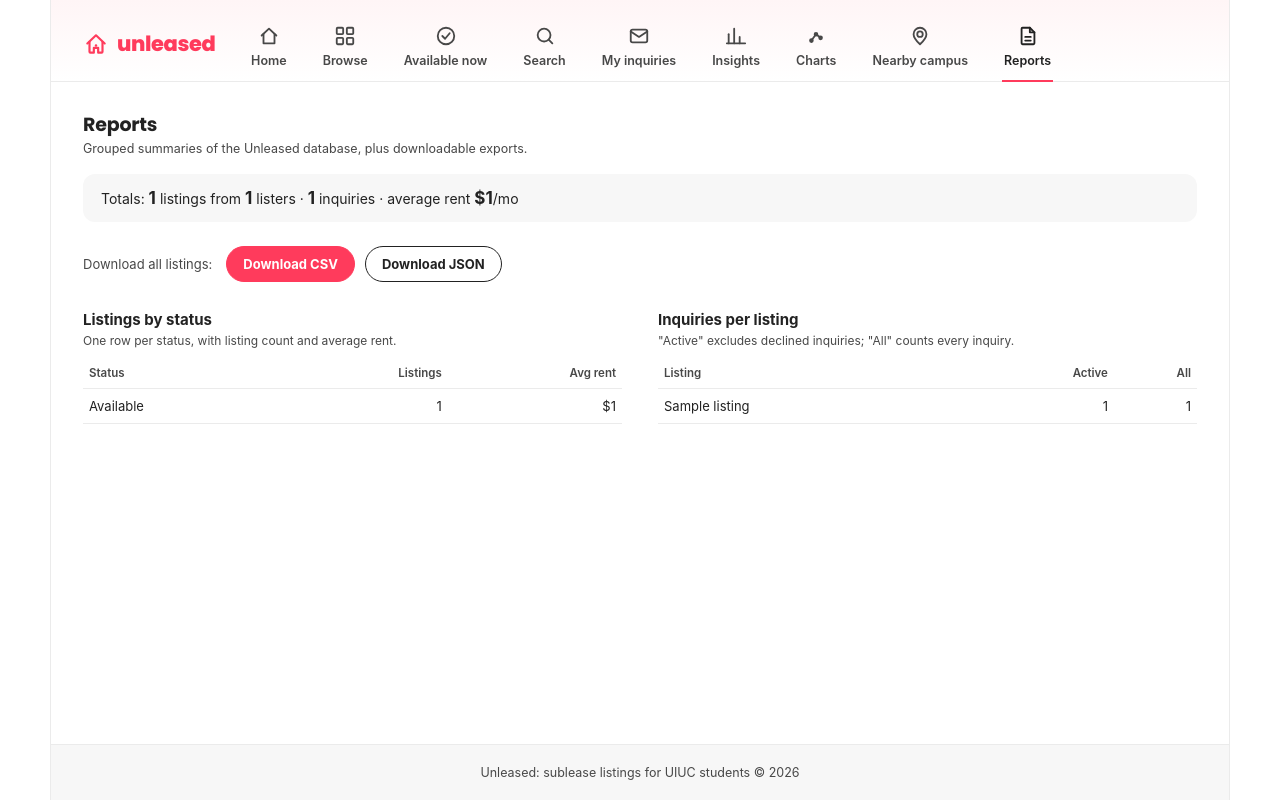
After one commit to SurutheJ/2_Unleased, a Django app: page /listings/reports/ in a window 1280 px wide. The commit adds this page. Run offline with Django 5.2, Linux system fonts and the light colour scheme; tables that the repository leaves empty hold one stand-in row (values such as "Sample post").

Commit message:
Add CSV/JSON listing exports and reports page
CSV and JSON download views with timestamped Content-Disposition
filenames, a reports page with totals, listings-by-status and
active-vs-all inquiries-per-listing summaries, and Download CSV/JSON
buttons plus a Reports navbar tab. Exports omit street_address and
other private fields.

```diff
--- /dev/null
+++ b/listings/templates/listings/reports.html
@@ -0,0 +1,87 @@
+{% extends "base.html" %}
+
+{% block title %}Reports{% endblock %}
+
+{% block extra_head %}
+<style>
+  .totals { background: var(--bg-card); border-radius: var(--radius-md); padding: 14px 18px; margin-bottom: 24px; font-size: 14px; }
+  .totals b { font-size: 17px; }
+  .export-bar { display: flex; flex-wrap: wrap; align-items: center; gap: 10px; margin-bottom: 28px; }
+  .export-bar .label { font-size: 13px; color: var(--ink-soft); margin-right: 4px; }
+  .btn { display: inline-block; padding: 9px 16px; border-radius: var(--radius-pill); font-size: 13px; font-weight: 700; border: 1px solid var(--ink); color: var(--ink); background: #fff; }
+  .btn:hover { background: var(--ink); color: #fff; }
+  .btn--primary { background: var(--accent); border-color: var(--accent); color: #fff; }
+  .btn--primary:hover { background: var(--accent-dark); border-color: var(--accent-dark); }
+  .panels { display: grid; grid-template-columns: repeat(auto-fit, minmax(320px, 1fr)); gap: 36px; }
+  .panel { min-width: 0; }
+  .panel h3 { font-size: 15px; margin: 0 0 4px; }
+  .panel .sub { font-size: 12px; color: var(--ink-soft); margin: 0 0 10px; }
+  table.summary { width: 100%; border-collapse: collapse; font-size: 13px; }
+  table.summary th { text-align: left; font-size: 11.5px; color: var(--ink-soft); font-weight: 600; padding: 8px 6px; border-bottom: 1px solid var(--line); }
+  table.summary td { padding: 9px 6px; border-bottom: 1px solid var(--line); }
+  table.summary td.num, table.summary th.num { text-align: right; }
+  table.summary a:hover { text-decoration: underline; }
+  .empty-row { color: var(--ink-soft); text-align: center; padding: 18px 6px !important; }
+</style>
+{% endblock %}
+
+{% block content %}
+  <div class="section-head">
+    <div>
+      <h2>Reports</h2>
+      <div class="sub">Grouped summaries of the Unleased database, plus downloadable exports.</div>
+    </div>
+  </div>
+
+  <p class="totals">
+    Totals: <b>{{ totals.listings }}</b> listings from <b>{{ totals.listers }}</b> listers
+    &middot; <b>{{ totals.inquiries }}</b> inquiries
+    &middot; average rent <b>{% if totals.avg_rent %}${{ totals.avg_rent|floatformat:"0" }}{% else %}&ndash;{% endif %}</b>/mo
+  </p>
+
+  <div class="export-bar">
+    <span class="label">Download all listings:</span>
+    <a class="btn btn--primary" href="{% url 'listings:export_csv' %}">Download CSV</a>
+    <a class="btn" href="{% url 'listings:export_json' %}">Download JSON</a>
+  </div>
+
+  <div class="panels">
+    <section class="panel">
+      <h3>Listings by status</h3>
+      <p class="sub">One row per status, with listing count and average rent.</p>
+      <table class="summary">
+        <thead><tr><th>Status</th><th class="num">Listings</th><th class="num">Avg rent</th></tr></thead>
+        <tbody>
+          {% for row in by_status %}
+            <tr>
+              <td><a href="{% url 'listings:search' %}?status={{ row.status }}">{{ row.label }}</a></td>
+              <td class="num">{{ row.total }}</td>
+              <td class="num">${{ row.avg_rent|floatformat:"0" }}</td>
+            </tr>
+          {% empty %}
+            <tr><td colspan="3" class="empty-row">No listings yet.</td></tr>
+          {% endfor %}
+        </tbody>
+      </table>
+    </section>
+
+    <section class="panel">
+      <h3>Inquiries per listing</h3>
+      <p class="sub">"Active" excludes declined inquiries; "All" counts every inquiry.</p>
+      <table class="summary">
+        <thead><tr><th>Listing</th><th class="num">Active</th><th class="num">All</th></tr></thead>
+        <tbody>
+          {% for listing in inquiries_per_listing %}
+            <tr>
+              <td><a href="{{ listing.get_absolute_url }}">{{ listing.title }}</a></td>
+              <td class="num">{{ listing.active_inquiries }}</td>
+              <td class="num">{{ listing.all_inquiries }}</td>
+            </tr>
+          {% empty %}
+            <tr><td colspan="3" class="empty-row">No listings yet.</td></tr>
+          {% endfor %}
+        </tbody>
+      </table>
+    </section>
+  </div>
+{% endblock %}
--- a/listings/urls.py
+++ b/listings/urls.py
@@ -20,5 +20,8 @@ urlpatterns = [
     path('api/proximity/', views.listing_proximity, name='api_proximity'),      # external geocoding API (keyless)
     path('charts/', views.vega_charts, name='vega_charts'),        # two embedded Vega-Lite charts
     path('proximity/', views.listing_proximity_page, name='proximity'),  # HTML page calling api_proximity via fetch()
+    path('reports/', views.listing_reports, name='reports'),                  # HTML report + export buttons
+    path('export/listings.csv', views.export_listings_csv, name='export_csv'),   # CSV download
+    path('export/listings.json', views.export_listings_json, name='export_json'),  # JSON download
     path('<int:pk>/', views.ListingDetailView.as_view(), name='detail'),  # GET show + POST inquire
 ]
--- a/listings/views.py
+++ b/listings/views.py
@@ -1,3 +1,4 @@
+import csv
 import math
 from io import BytesIO
 
@@ -9,6 +10,7 @@ import requests
 from django.db.models import Avg, Count, Q
 from django.http import HttpResponse, JsonResponse
 from django.shortcuts import get_object_or_404, render
+from django.utils import timezone
 from django.template import loader
 from django.views import View
 from django.views.generic import DetailView, ListView
@@ -526,3 +528,122 @@ def listing_proximity_page(request):
     """HTML page: pick a listing, fetch listing_proximity() client-side, show the result."""
     context = {'listings': Listing.objects.select_related('lister')}
     return render(request, 'listings/listing_proximity.html', context)
+
+
+# ---------------------------------------------------------------------------
+# Part 3: CSV / JSON export + reports page
+# ---------------------------------------------------------------------------
+
+# Exports are public downloads, so street_address, lease_document and
+# raw_whatsapp_text are deliberately left out (same privacy rule as the
+# rest of the app: the address is only revealed after an accepted inquiry).
+EXPORT_FIELDS = [
+    'id', 'title', 'building_name', 'city', 'state', 'zip_code',
+    'monthly_rent', 'utilities_included', 'bedrooms', 'bathrooms',
+    'is_furnished', 'status', 'available_from', 'available_until',
+    'lister', 'is_property_verified',
+]
+
+
+def _export_rows():
+    """Listings ordered by id, as plain dicts of strings/bools/ints (shared by CSV and JSON)."""
+    listings = Listing.objects.select_related('lister').order_by('id')
+    return [
+        {
+            'id': l.id,
+            'title': l.title,
+            'building_name': l.building_name,
+            'city': l.city,
+            'state': l.state,
+            'zip_code': l.zip_code,
+            'monthly_rent': str(l.monthly_rent),
+            'utilities_included': l.utilities_included,
+            'bedrooms': l.bedrooms,
+            'bathrooms': str(l.bathrooms),
+            'is_furnished': l.is_furnished,
+            'status': l.status,
+            'available_from': l.available_from.isoformat(),
+            'available_until': l.available_until.isoformat(),
+            'lister': l.lister.username,
+            'is_property_verified': l.is_property_verified,
+        }
+        for l in listings
+    ]
+
+
+def _export_filename(extension):
+    """listings_YYYY-MM-DD_HH-MM.<ext>, in the project's local time zone."""
+    return f"listings_{timezone.localtime():%Y-%m-%d_%H-%M}.{extension}"
+
+
+def export_listings_csv(request):
+    """Download every listing as CSV: header row first, then one row per listing."""
+    response = HttpResponse(content_type='text/csv')
+    response['Content-Disposition'] = f'attachment; filename="{_export_filename("csv")}"'
+    writer = csv.DictWriter(response, fieldnames=EXPORT_FIELDS)
+    writer.writeheader()
+    writer.writerows(_export_rows())
+    return response
+
+
+def export_listings_json(request):
+    """Download every listing as pretty-printed JSON with generated_at / record_count metadata."""
+    rows = _export_rows()
+    response = JsonResponse(
+        {
+            'generated_at': timezone.now().isoformat(),
+            'record_count': len(rows),
+            'listings': rows,
+        },
+        json_dumps_params={'indent': 2},
+    )
+    response['Content-Disposition'] = f'attachment; filename="{_export_filename("json")}"'
+    return response
+
+
+def listing_reports(request):
+    """
+    Reports page: totals line, two grouped summaries, and the export buttons.
+
+    Both grouped summaries use conditional aggregation so "active vs all"
+    comes from one query: Count('id') is every row in the group, and
+    Count('id', filter=Q(...)) only counts rows matching the condition.
+    """
+    status_labels = dict(Listing.Status.choices)
+    totals = {
+        'listings': Listing.objects.count(),
+        'inquiries': Inquiry.objects.count(),
+        'listers': UnleasedUser.objects.filter(listings__isnull=False).distinct().count(),
+        'avg_rent': Listing.objects.aggregate(avg=Avg('monthly_rent'))['avg'],
+    }
+
+    # Summary 1: listings per status (SQL GROUP BY), with average rent.
+    by_status = [
+        {**row, 'label': status_labels.get(row['status'], row['status'])}
+        for row in (
+            Listing.objects
+            .values('status')
+            .annotate(total=Count('id'), avg_rent=Avg('monthly_rent'))
+            .order_by('-total', 'status')
+        )
+    ]
+
+    # Summary 2: inquiries per listing, "active" (pending/accepted) vs all.
+    inquiries_per_listing = (
+        Listing.objects
+        .annotate(
+            all_inquiries=Count('inquiries'),
+            active_inquiries=Count(
+                'inquiries',
+                filter=~Q(inquiries__status=Inquiry.Status.DECLINED),
+            ),
+        )
+        .order_by('-all_inquiries', 'title')
+    )
+
+    context = {
+        'totals': totals,
+        'by_status': by_status,
+        'inquiries_per_listing': inquiries_per_listing,
+    }
+    return render(request, 'listings/reports.html', context)
--- a/templates/partials/_navbar.html
+++ b/templates/partials/_navbar.html
@@ -44,6 +44,10 @@
         <svg viewBox="0 0 24 24" stroke-width="2" stroke-linecap="round" stroke-linejoin="round"><circle cx="12" cy="10" r="3"/><path d="M12 21s7-6.5 7-11a7 7 0 10-14 0c0 4.5 7 11 7 11z"/></svg>
         <span>Nearby campus</span>
       </a>
+      <a class="tab {% if current == 'listings:reports' %}active{% endif %}" href="{% url 'listings:reports' %}">
+        <svg viewBox="0 0 24 24" stroke-width="2" stroke-linecap="round" stroke-linejoin="round"><path d="M14 3H6a1 1 0 00-1 1v16a1 1 0 001 1h12a1 1 0 001-1V8z"/><path d="M14 3v5h5"/><path d="M9 13h6M9 17h6"/></svg>
+        <span>Reports</span>
+      </a>
     {% endwith %}
   </nav>
 
```
